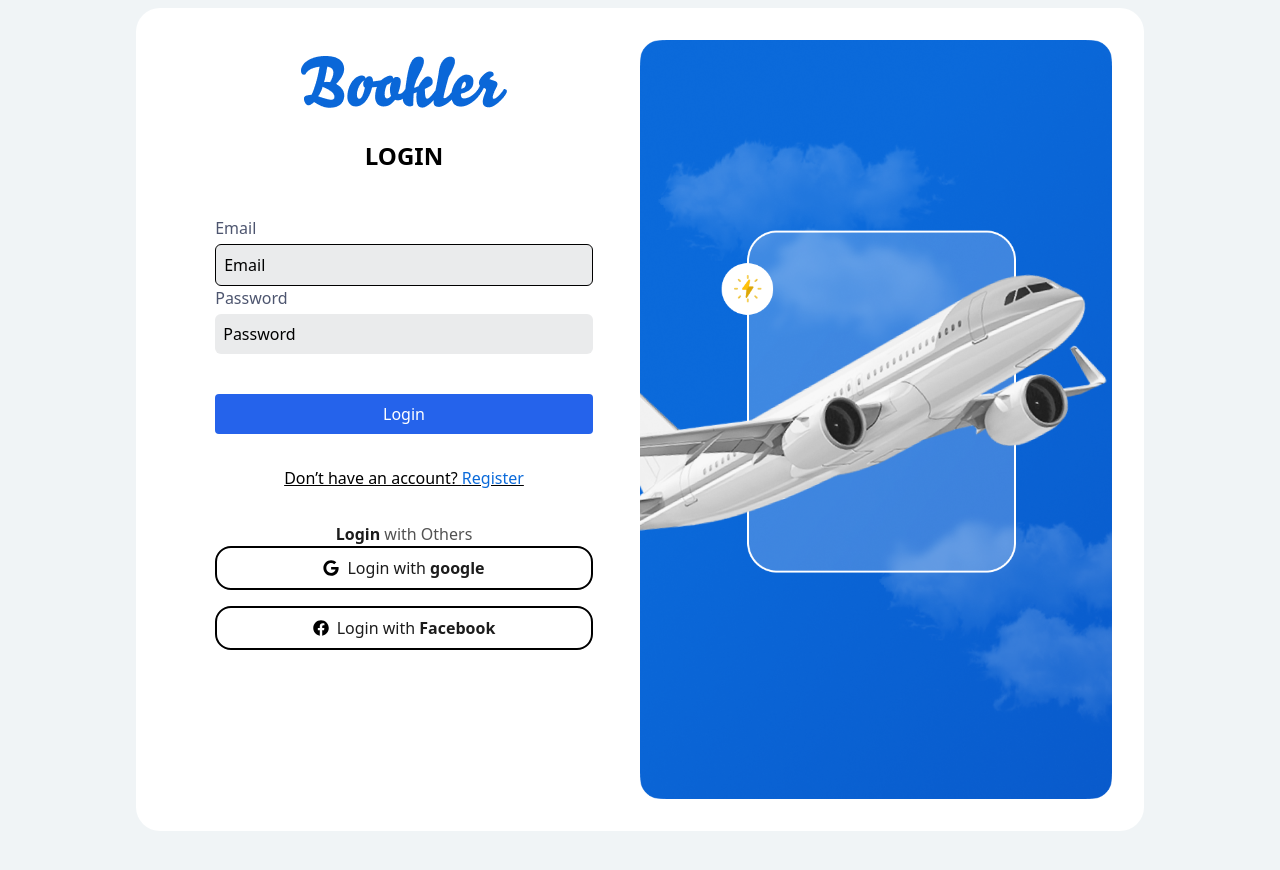
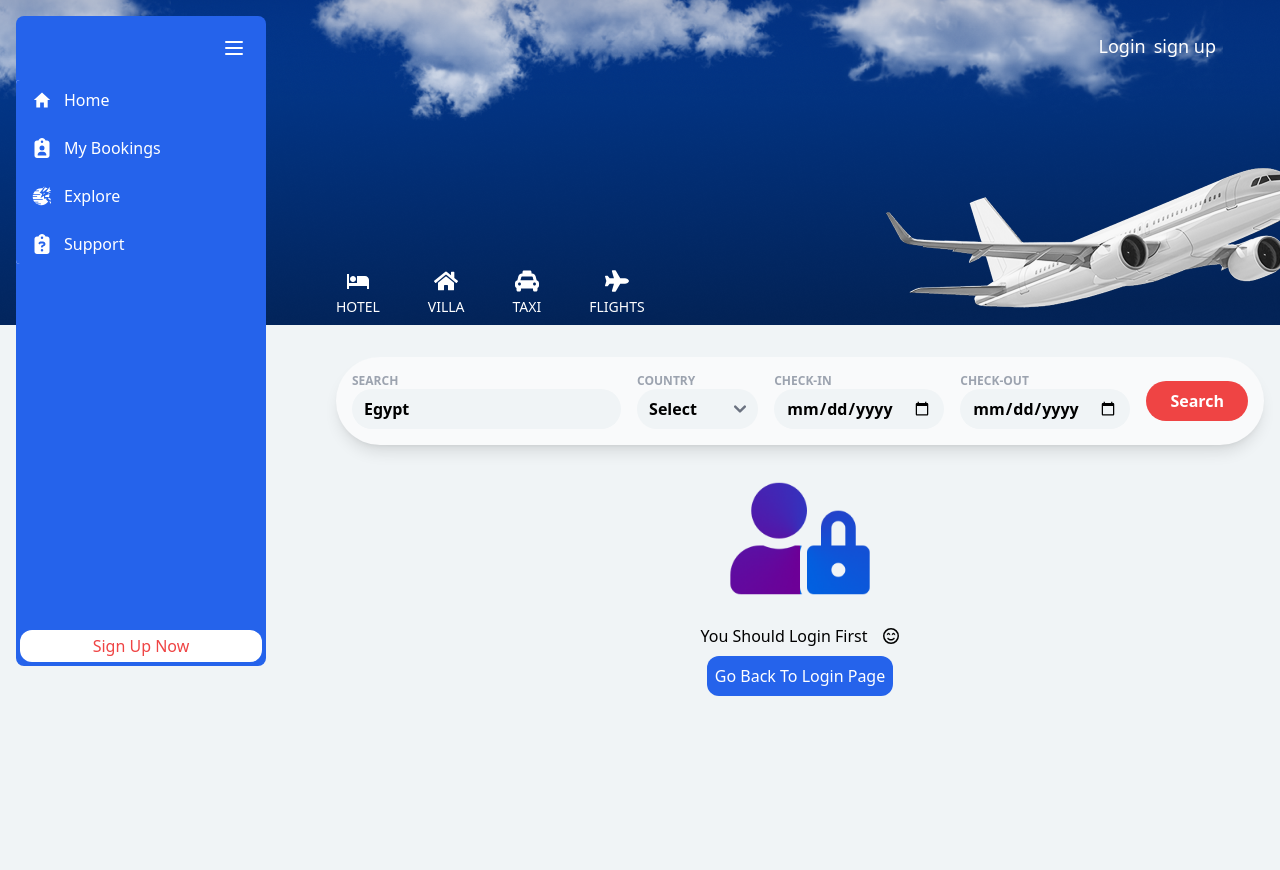
Before and after one commit to yosefamr1/Booking_App, a React app: page /bookingreview/1 in a window 1280 px wide. Before the commit this address led to /login. Shown: the top 870 px of the page. After the commit the page ends 800 px from the top, so only its background shows below. Built offline with nearby package versions, Linux system fonts and the light colour scheme; the HTML template or start-up script is replaced by a standard one.

Commit message:
Protected route styles added & Profile Component added

```diff
--- a/src/App.jsx
+++ b/src/App.jsx
@@ -32,8 +32,6 @@ function App() {
         <Route path="/" element={<HomePage />} />
         <Route path="/home" element={<HomePage />} />
         <Route path="/details/:id" element={<Detailspage />} />
-
-
         <Route
           path="/bookingreview/:id"
           element={
@@ -42,11 +40,14 @@ function App() {
             </ProtectedRoute>
           }
         />
-        {/* <Route path="/bookingreview/:id" element={<BookingReview />} /> */}
         <Route path="/login" element={<LoginPage />} />
         <Route path="/register" element={<RegisterPage />} />
         <Route path="/hotels" element={<HotelsPage />} />
-        <Route path="/mybookings" element={<MyBookings />} />
+        <Route path="/mybookings" element={
+          <ProtectedRoute>
+            <MyBookings />
+          </ProtectedRoute>
+        } />
         <Route path="/searchpage" element={<HotelSearchPage />} />
 
 
--- /dev/null
+++ b/src/components/ProfileCard/ProfileCard.jsx
@@ -0,0 +1,25 @@
+import React from "react";
+import { PiUserCircleBold } from "react-icons/pi";
+
+
+export default function ProfileCard({ username }) {
+  return (
+    <div className="bg-white rounded-2xl shadow-md p-6 w-72 h-80">
+      <h2 className="text-lg font-semibold mb-4">Profile</h2>
+
+      <div className="flex flex-col items-center">
+        <div className="w-20 h-20 rounded-full bg-blue-100 flex items-center justify-center text-xl font-semibold text-blue-700 mb-3">
+                              <PiUserCircleBold className="text-6xl"/>
+
+        </div>
+
+        <h3 className="text-lg font-bold">{username}</h3>
+        <p className="text-gray-500 text-sm">Personal Account</p>
+
+        <button className="mt-4 bg-gray-100 text-gray-700 px-4 py-2 rounded-full hover:bg-gray-200 transition">
+          Edit Profile
+        </button>
+      </div>
+    </div>
+  );
+}
--- a/src/components/ProtectedRoute/ProtectedRoute.jsx
+++ b/src/components/ProtectedRoute/ProtectedRoute.jsx
@@ -1,12 +1,57 @@
+// import React from "react";
+// import { Navigate } from "react-router-dom";
+
+// function ProtectedRoute({ children }) {
+//   const storedUser = localStorage.getItem("user");
+//   const user = storedUser ? JSON.parse(storedUser) : null;
+
+//   if (!user) {
+//     return <Navigate to="/login" replace />;
+//   }
+
+//   return children;
+// }
+
+// export default ProtectedRoute;
+
+
 import React from "react";
-import { Navigate } from "react-router-dom";
+import { Navigate, useNavigate } from "react-router-dom";
+import LoginProtected from "../../assets/images/LoginProtected.png";
+import NavBar from "../NavBar/NavBar";
+import SideBar from "../SideBar/SideBar";
+import SearchFilterBar from "../SearchFilterBar/SearchFilterBar";
+import { FaRegFaceSmileBeam } from "react-icons/fa6";
+
 
 function ProtectedRoute({ children }) {
   const storedUser = localStorage.getItem("user");
   const user = storedUser ? JSON.parse(storedUser) : null;
+  const navigate = useNavigate();
+  const handleclick = () => {
+    navigate("/login");
+  };
 
   if (!user) {
-    return <Navigate to="/login" replace />;
+    return (
+      <>
+        <NavBar className="w-full" />
+        <SideBar />
+
+
+        <div className="content ml-80 p-4">
+          <SearchFilterBar />
+          <div className="loginprotected flex flex-col items-center justify-center gap-2 w-full">
+            <div className="loginphoto w-1/2">
+              <img src={LoginProtected} alt="Protected Route" />
+            </div>
+            <h2 className="flex items-center gap-4">You Should Login First <FaRegFaceSmileBeam /></h2>
+            <button onClick={handleclick} className="bg-blue-600 text-white rounded-xl p-2 hover:bg-sky-500">Go Back To Login Page</button>
+          </div>
+
+        </div>
+      </>)
+      ;
   }
 
   return children;
--- a/src/pages/MyBookingsPage/MyBookingsPage.jsx
+++ b/src/pages/MyBookingsPage/MyBookingsPage.jsx
@@ -6,6 +6,7 @@ import SearchFilterBar from '../../components/SearchFilterBar/SearchFilterBar';
 import SideBar from '../../components/SideBar/SideBar';
 import NavBar from '../../components/NavBar/NavBar';
 import BookingCard from '../../components/BookingCard/BookingCard';
+import ProfileCard from '../../components/ProfileCard/ProfileCard';
 
 
 function MyBookingsPage() {
@@ -16,12 +17,14 @@ function MyBookingsPage() {
   useEffect(() => {
     if (user) {
       dispatch(loadBookingsForUser());
+      console.log("User loaded:", user.username);
+
     }
   }, [dispatch, user]);
 
 
   useEffect(() => {
-    console.log("📌 Current Bookings:", bookings);
+    console.log("Current Bookings:", bookings);
   }, [bookings]);
 
   return (
@@ -32,6 +35,7 @@ function MyBookingsPage() {
 
       <div className="content ml-80 p-4">
         <SearchFilterBar />
+        <div className="bookingpage flex justify-around ">
           <div className="bookings flex flex-col gap-12">
             {bookings.map((hotel) => (
               <BookingCard key={hotel.id} hotel={hotel}
@@ -39,23 +43,13 @@ function MyBookingsPage() {
               />
             ))}
           </div>
+          <ProfileCard username={user?.username || ""} />
+        </div>
 
       </div>
     </>
 
 
-    // <div>
-
-    //   {/* {bookings.map((hotel) => (
-    //     <div
-    //       key={hotel.id}
-    //       className=""
-    //     >
-    //       <HotelCard key={hotel.id} hotel={hotel}
-    //         onClick={() => details(hotel.id)}
-    //       />                    </div>
-    //   ))} */}
-    // </div>
   )
 }
 
```
Also changed, not shown: src/assets/images/LoginProtected.png (added). Lines whose indentation alone changed are shown as unchanged.
